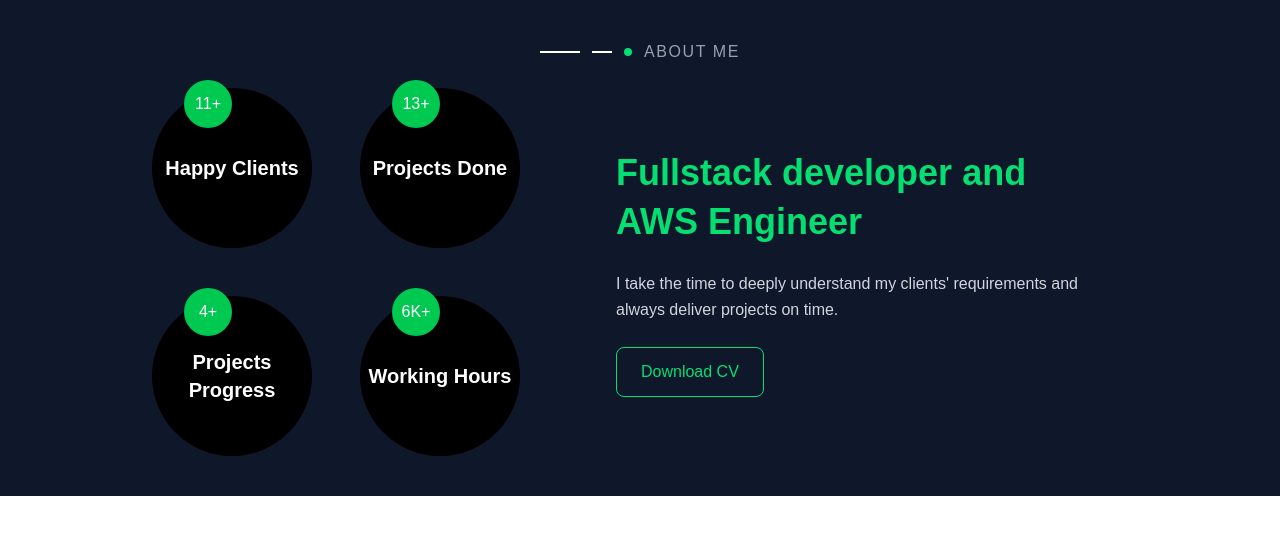
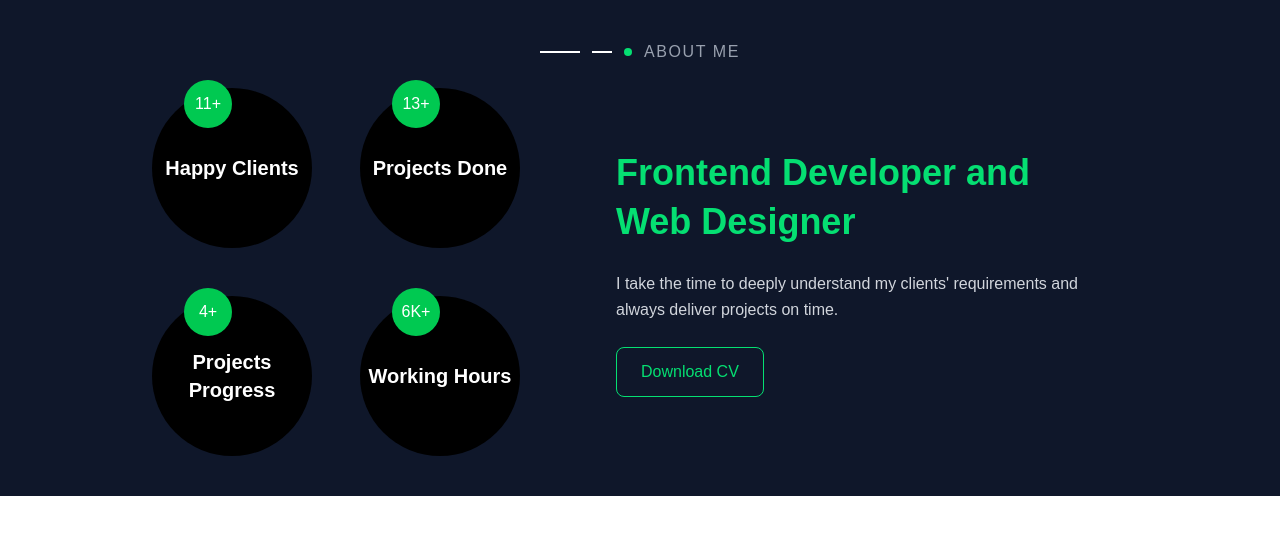
Before and after one commit to nazrawimedhin/nazrawi-dev-portfolio, a Next.js app: page /about in a window 1280 px wide. Shown: the top 534 px of the page. Built offline with nearby package versions, Linux system fonts and the light colour scheme.

Commit message:
minor typo fixes

```diff
--- a/app/about/page.tsx
+++ b/app/about/page.tsx
@@ -43,10 +43,10 @@ export default function About() {
         <div className="max-w-lg space-y-6">
           <div>
             <h2 className="text-4xl font-bold leading-snug text-green-400">
-              Fullstack developer and
+              Frontend Developer and
             </h2>
             <h2 className="text-4xl font-bold leading-snug text-green-400">
-              AWS Engineer
+              Web Designer
             </h2>
           </div>
 
--- a/app/skills/page.tsx
+++ b/app/skills/page.tsx
@@ -1,4 +1,5 @@
 "use client";
+import Link from "next/link";
 import { BsJavascript, BsTypescript } from "react-icons/bs";
 import { DiPhotoshop } from "react-icons/di";
 import { FaCss3, FaFigma, FaHtml5, FaReact } from "react-icons/fa";
@@ -109,15 +110,20 @@ export default function Skills() {
             performance through code splitting.
           </p>
 
-          <button className="px-6 py-3 border border-green-400 text-green-400 rounded-md hover:bg-green-400 hover:text-black transition">
-            Hire Me
-          </button>
+          <Link
+            href="https://www.linkedin.com/in/nazrawimunea/"
+            target="_blank"
+          >
+            <button className="px-6 py-3 border border-green-400 text-green-400 rounded-md hover:bg-green-400 hover:text-black transition">
+              Hire Me
+            </button>
+          </Link>
         </div>
 
         {/* RIGHT SIDE */}
         <div className="space-y-10">
           <div>
-            <p className="pt-12 font-bold text-green-400">Languages</p>
+            <p className="pt-12 font-bold text-green-400 text-lg">Languages</p>
             <div className="text-white py-4">
               <div className="max-w-5xl mx-auto">
                 <div className="grid grid-cols-1 sm:grid-cols-4 gap-8 place-items-center">
@@ -150,7 +156,7 @@ export default function Skills() {
               </div>
             </div>
 
-            <p className="font-bold text-green-400">Libraries</p>
+            <p className="font-bold text-green-400 text-lg">Libraries</p>
             <div className="text-white py-4">
               <div className="max-w-5xl mx-auto">
                 <div className="grid grid-cols-1 sm:grid-cols-4 gap-8 place-items-center">
@@ -183,7 +189,7 @@ export default function Skills() {
               </div>
             </div>
 
-            <p className="font-bold text-green-400">Design Tools</p>
+            <p className="font-bold text-green-400 text-lg">Design Tools</p>
             <div className="text-white py-4">
               <div className="max-w-5xl mx-auto">
                 <div className="grid grid-cols-1 sm:grid-cols-4 gap-8 place-items-center">
```
